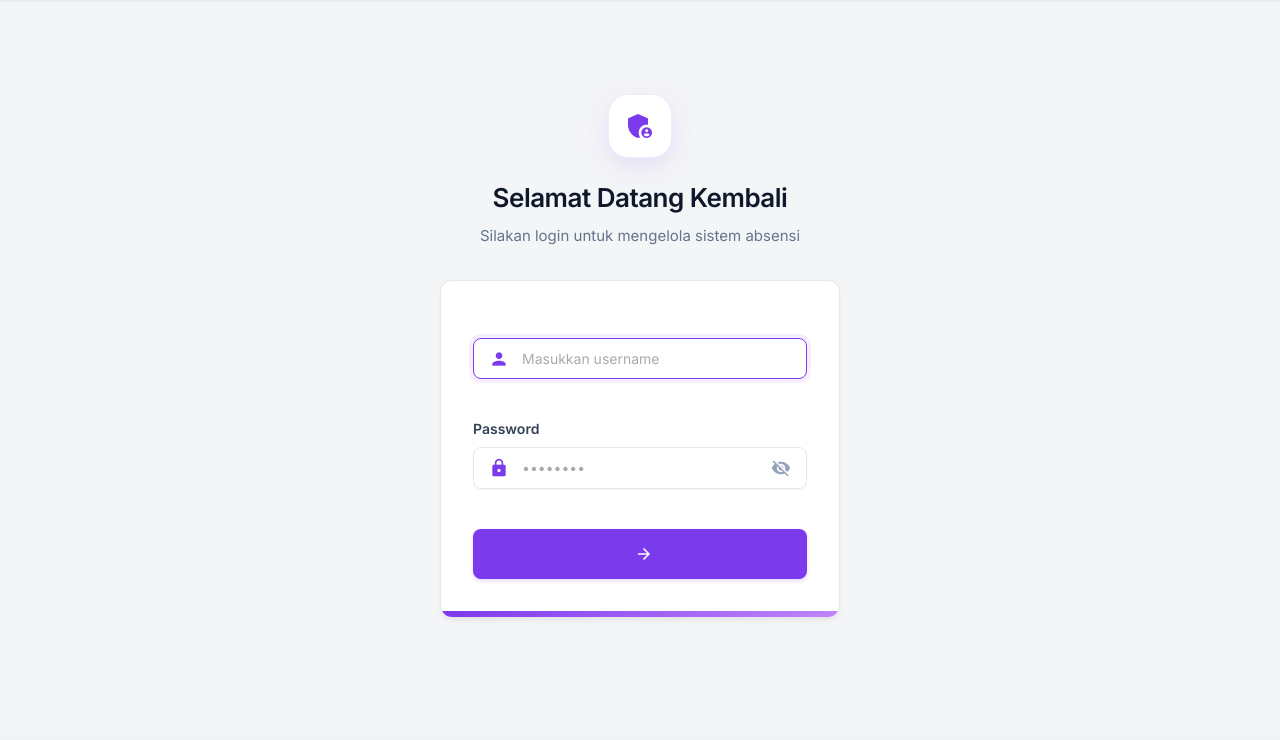
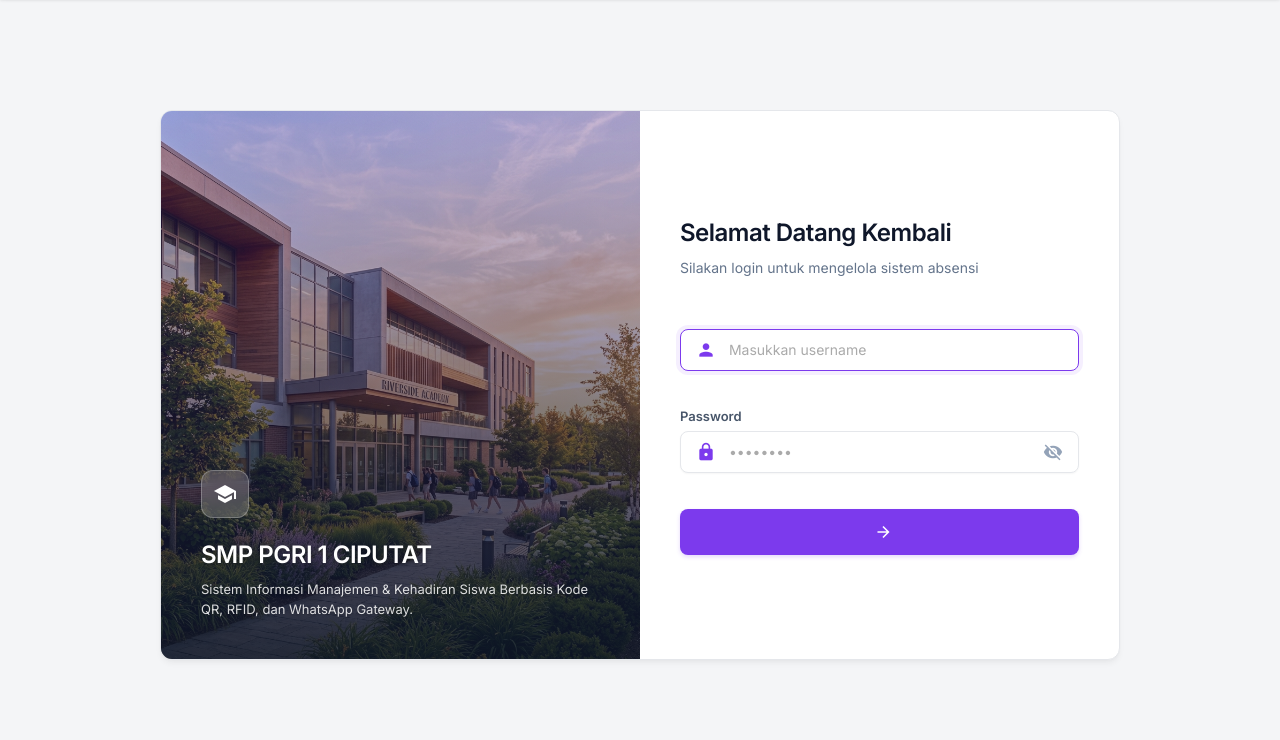
Before and after one commit to aradsmfkdsd/absensi-pgri1ciputat-, a CodeIgniter 4 app: the page made by app/Views/admin/login.php in a window 1280 px wide. Shown: the part 64-804 px from the top of the page. Before the commit the page ends 682 px from the top, so only its background shows below. Run offline with PHP 8.4 and a stand-in for CodeIgniter, Linux system fonts and the light colour scheme; the template is opened without the code that fills it, so the values that code supplies are empty; some libraries are stand-ins or nearby versions.

Commit message:
design: update login page with a split-screen layout and aesthetic school building image

```diff
--- a/app/Views/admin/login.php
+++ b/app/Views/admin/login.php
@@ -2,28 +2,43 @@
 
 <?= $this->section('content'); ?>
 <div class="flex items-center justify-center" style="min-height: calc(100vh - 144px); padding: 40px 20px; display: flex; align-items: center; justify-content: center;">
-    <div style="width: 100%; max-width: 400px; margin: 0 auto;">
+    <div style="width: 100%; max-width: 960px; margin: 0 auto;">
 
-        <!-- Welcome Header -->
-        <div class="text-center" style="margin-bottom: 32px;">
-            <div style="width: 64px; height: 64px; border-radius: 20px; background: #ffffff; box-shadow: 0 8px 24px rgba(124,58,237,0.12); border: 1px solid rgba(124,58,237,0.1); display: inline-flex; align-items: center; justify-content: center; margin-bottom: 20px;">
-                <i class="material-icons text-primary" style="font-size: 32px;">admin_panel_settings</i>
+        <!-- Login Wrapper Card -->
+        <div class="card login-card-container" style="border-radius: 24px; background: #ffffff; border: 1px solid #e2e8f0; box-shadow: 0 20px 50px rgba(0,0,0,0.08); overflow: hidden; display: flex; flex-direction: row; min-height: 550px; margin-bottom: 0 !important;">
+
+            <!-- Left Side: School Photo (Hidden on Mobile) -->
+            <div class="login-school-banner" style="flex: 1.2; position: relative; background: url('<?= base_url('assets/img/school_building.jpg?v=' . time()); ?>') center center / cover no-repeat;">
+                <div style="position: absolute; top: 0; left: 0; right: 0; bottom: 0; background: linear-gradient(to bottom, rgba(124, 58, 237, 0.2), rgba(15, 23, 42, 0.85)); display: flex; flex-direction: column; justify-content: flex-end; padding: 40px; color: #ffffff;">
+                    <!-- Logo / Icon -->
+                    <div style="width: 48px; height: 48px; border-radius: 12px; background: rgba(255, 255, 255, 0.18); backdrop-filter: blur(8px); display: flex; align-items: center; justify-content: center; margin-bottom: 20px; border: 1px solid rgba(255, 255, 255, 0.25);">
+                        <i class="material-icons" style="font-size: 24px; color: #ffffff;">school</i>
+                    </div>
+                    <h3 style="font-size: 24px; font-weight: 800; margin: 0 0 8px 0; color: #ffffff; text-shadow: 0 2px 4px rgba(0,0,0,0.3); letter-spacing: -0.5px;">SMP PGRI 1 CIPUTAT</h3>
+                    <p style="font-size: 13px; color: rgba(255, 255, 255, 0.85); margin: 0; line-height: 1.5; text-shadow: 0 1px 2px rgba(0,0,0,0.2);">
+                        Sistem Informasi Manajemen & Kehadiran Siswa Berbasis Kode QR, RFID, dan WhatsApp Gateway.
+                    </p>
+                </div>
             </div>
-            <h2 style="font-size: 26px; font-weight: 800; color: #0f172a; margin-bottom: 8px; letter-spacing: -0.5px;">Selamat Datang Kembali</h2>
-            <p style="font-size: 15px; color: #64748b;">Silakan login untuk mengelola sistem absensi</p>
-        </div>
 
-        <!-- Login Card -->
-        <div class="card" style="border-radius: 24px; background: #ffffff; border: 1px solid #e2e8f0; box-shadow: 0 20px 50px rgba(0,0,0,0.08); overflow: hidden;">
-            <div class="card-body" style="padding: 40px 36px;">
+            <!-- Right Side: Login Form -->
+            <div class="login-form-side" style="flex: 1; padding: 48px 40px; display: flex; flex-direction: column; justify-content: center;">
+                <div style="margin-bottom: 28px;">
+                    <div class="login-icon-mobile" style="width: 48px; height: 48px; border-radius: 14px; background: #f5f3ff; display: inline-flex; align-items: center; justify-content: center; margin-bottom: 16px;">
+                        <i class="material-icons text-primary" style="font-size: 24px;">admin_panel_settings</i>
+                    </div>
+                    <h2 style="font-size: 24px; font-weight: 800; color: #0f172a; margin: 0 0 6px 0; letter-spacing: -0.5px;">Selamat Datang Kembali</h2>
+                    <p style="font-size: 14px; color: #64748b; margin: 0;">Silakan login untuk mengelola sistem absensi</p>
+                </div>
+
                 <?= view('\App\Views\admin\_message_block') ?>
 
-                <form action="<?= url_to('login') ?>" method="post" style="display: flex; flex-direction: column; gap: 24px;">
+                <form action="<?= url_to('login') ?>" method="post" style="display: flex; flex-direction: column; gap: 20px;">
                     <?= csrf_field() ?>
 
                     <!-- Login Field -->
                     <div>
-                        <label style="display: block; font-size: 14px; font-weight: 600; color: #334155; margin-bottom: 8px;">
+                        <label style="display: block; font-size: 13px; font-weight: 600; color: #475569; margin-bottom: 6px;">
                             <?= $config->validFields === ['email'] ? lang('Auth.email') : lang('Auth.emailOrUsername') ?>
                         </label>
                         <div style="position: relative; display: flex; align-items: center;">
@@ -32,22 +47,22 @@
                                 type="<?= $config->validFields === ['email'] ? 'email' : 'text' ?>"
                                 name="login"
                                 class="form-control"
-                                style="width: 100%; height: 48px; padding-left: 48px !important; padding-right: 16px !important; font-size: 15px; border-radius: 12px; background: #f8fafc; border: 1px solid <?php echo session('errors.login') ? '#ef4444' : '#cbd5e1'; ?>; color: #0f172a; box-shadow: none; transition: all 0.2s;"
+                                style="width: 100%; height: 46px; padding-left: 48px !important; padding-right: 16px !important; font-size: 14px; border-radius: 10px; background: #f8fafc; border: 1px solid <?php echo session('errors.login') ? '#ef4444' : '#cbd5e1'; ?>; color: #0f172a; box-shadow: none; transition: all 0.2s;"
                                 placeholder="Masukkan <?= $config->validFields === ['email'] ? 'email' : 'username' ?>"
                                 autofocus
                             >
                         </div>
                         <?php if (session('errors.login')): ?>
-                            <p style="margin-top: 8px; font-size: 13px; color: #ef4444; font-weight: 500;"><?= session('errors.login') ?></p>
+                            <p style="margin-top: 6px; font-size: 12px; color: #ef4444; font-weight: 500;"><?= session('errors.login') ?></p>
                         <?php endif ?>
                     </div>
 
                     <!-- Password Field -->
                     <div>
-                        <div style="display: flex; align-items: center; justify-content: space-between; margin-bottom: 8px;">
-                            <label style="font-size: 14px; font-weight: 600; color: #334155; margin: 0;">Password</label>
+                        <div style="display: flex; align-items: center; justify-content: space-between; margin-bottom: 6px;">
+                            <label style="font-size: 13px; font-weight: 600; color: #475569; margin: 0;">Password</label>
                             <?php if ($config->activeResetter): ?>
-                                <a href="<?= url_to('forgot') ?>" style="font-size: 13px; font-weight: 600; color: var(--primary); text-decoration: none;">Lupa password?</a>
+                                <a href="<?= url_to('forgot') ?>" style="font-size: 12px; font-weight: 600; color: var(--primary); text-decoration: none;">Lupa password?</a>
                             <?php endif; ?>
                         </div>
                         <div style="position: relative; display: flex; align-items: center; width: 100%;">
@@ -56,7 +71,7 @@
                                 type="password"
                                 name="password"
                                 class="form-control"
-                                style="width: 100%; height: 48px; padding-left: 48px !important; padding-right: 48px !important; font-size: 15px; border-radius: 12px; background: #f8fafc; border: 1px solid <?php echo session('errors.password') ? '#ef4444' : '#cbd5e1'; ?>; color: #0f172a; box-shadow: none; transition: all 0.2s;"
+                                style="width: 100%; height: 46px; padding-left: 48px !important; padding-right: 48px !important; font-size: 14px; border-radius: 10px; background: #f8fafc; border: 1px solid <?php echo session('errors.password') ? '#ef4444' : '#cbd5e1'; ?>; color: #0f172a; box-shadow: none; transition: all 0.2s;"
                                 placeholder="••••••••"
                             >
                             <button type="button" id="togglePassword" style="position: absolute; right: 16px; background: none; border: none; padding: 0; cursor: pointer; display: flex; align-items: center; justify-content: center; z-index: 10; color: #94a3b8; outline: none; transition: color 0.2s;">
@@ -64,39 +79,59 @@
                             </button>
                         </div>
                         <?php if (session('errors.password')): ?>
-                            <p style="margin-top: 8px; font-size: 13px; color: #ef4444; font-weight: 500;"><?= session('errors.password') ?></p>
+                            <p style="margin-top: 6px; font-size: 12px; color: #ef4444; font-weight: 500;"><?= session('errors.password') ?></p>
                         <?php endif ?>
                     </div>
 
                     <!-- Remember Me -->
                     <?php if ($config->allowRemembering): ?>
-                        <div style="display: flex; align-items: center; margin-top: 4px;">
+                        <div style="display: flex; align-items: center; margin-top: 2px;">
                             <input
                                 type="checkbox"
                                 name="remember"
                                 id="remember"
-                                style="width: 18px; height: 18px; cursor: pointer; border-radius: 6px; border: 1.5px solid #cbd5e1; accent-color: var(--primary);"
+                                style="width: 16px; height: 16px; cursor: pointer; border-radius: 4px; border: 1.5px solid #cbd5e1; accent-color: var(--primary);"
                                 <?php if (old('remember')): ?> checked <?php endif ?>
                             >
-                            <label for="remember" style="margin-left: 10px; font-size: 14px; color: #64748b; font-weight: 500; cursor: pointer; margin-bottom: 0;">
+                            <label for="remember" style="margin-left: 8px; font-size: 13px; color: #64748b; font-weight: 500; cursor: pointer; margin-bottom: 0;">
                                 <?= lang('Auth.rememberMe') ?>
                             </label>
                         </div>
                     <?php endif; ?>
 
                     <!-- Submit Button -->
-                    <button type="submit" class="btn btn-primary" style="width: 100%; height: 50px; border-radius: 12px; font-weight: 700; font-size: 16px; margin-top: 8px; background: var(--primary); border: none; box-shadow: 0 8px 20px rgba(124,58,237,0.25); display: flex; align-items: center; justify-content: center; gap: 10px; cursor: pointer; transition: all 0.2s;">
+                    <button type="submit" class="btn btn-primary" style="width: 100%; height: 46px; border-radius: 10px; font-weight: 700; font-size: 15px; margin-top: 8px; background: var(--primary); border: none; box-shadow: 0 8px 20px rgba(124,58,237,0.2); display: flex; align-items: center; justify-content: center; gap: 8px; cursor: pointer; transition: all 0.2s;">
                         <span><?= lang('Auth.loginAction') ?></span>
-                        <i class="material-icons" style="font-size: 20px;">arrow_forward</i>
+                        <i class="material-icons" style="font-size: 18px;">arrow_forward</i>
                     </button>
                 </form>
             </div>
 
-            <!-- Bottom decorative bar -->
-            <div style="height: 6px; width: 100%; background: linear-gradient(90deg, var(--primary) 0%, #c084fc 100%);"></div>
         </div>
     </div>
 </div>
+
+<style>
+/* Responsive Styling */
+@media (max-width: 768px) {
+    .login-card-container {
+        flex-direction: column !important;
+        max-width: 420px !important;
+        margin: 0 auto !important;
+    }
+    .login-school-banner {
+        display: none !important;
+    }
+    .login-form-side {
+        padding: 36px 28px !important;
+    }
+}
+@media (min-width: 769px) {
+    .login-icon-mobile {
+        display: none !important;
+    }
+}
+</style>
 
 <script>
 document.getElementById('togglePassword')?.addEventListener('click', function() {
```
Also changed, not shown: public/assets/img/school_building.jpg (added).
